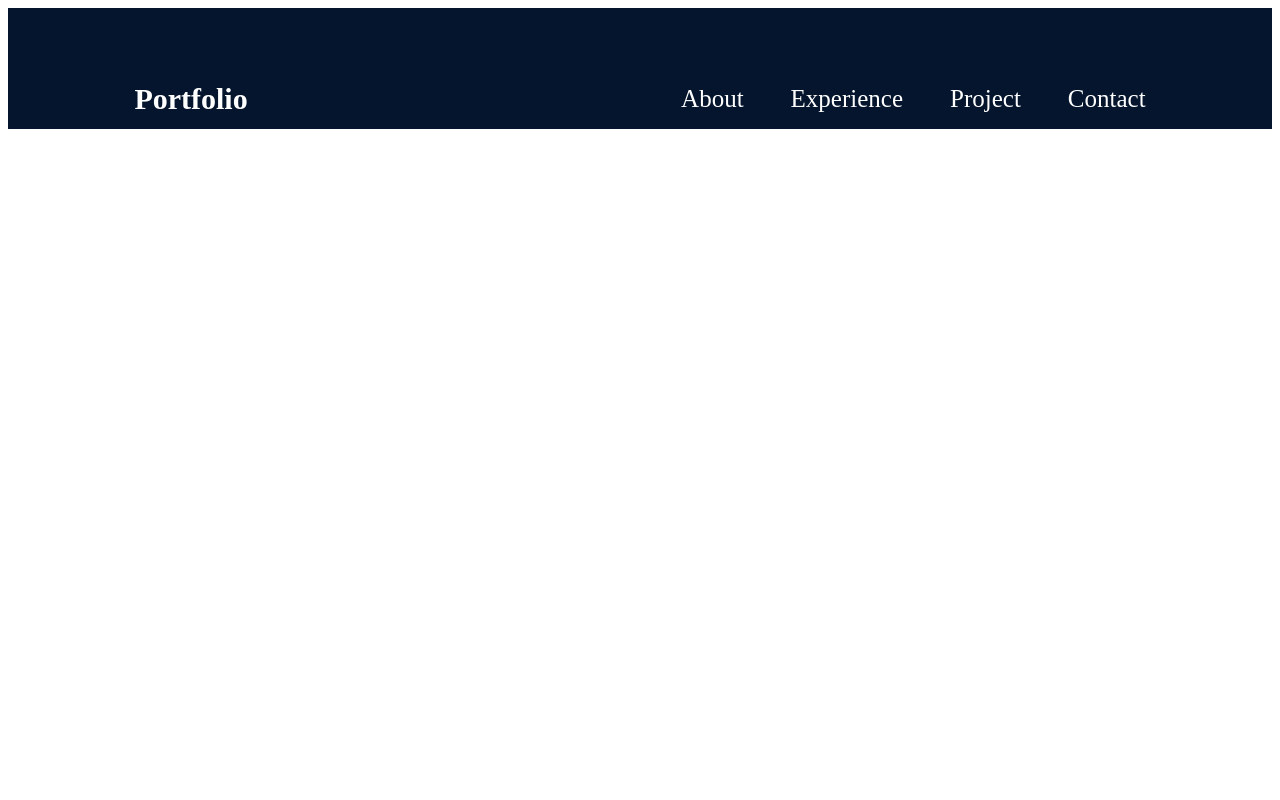
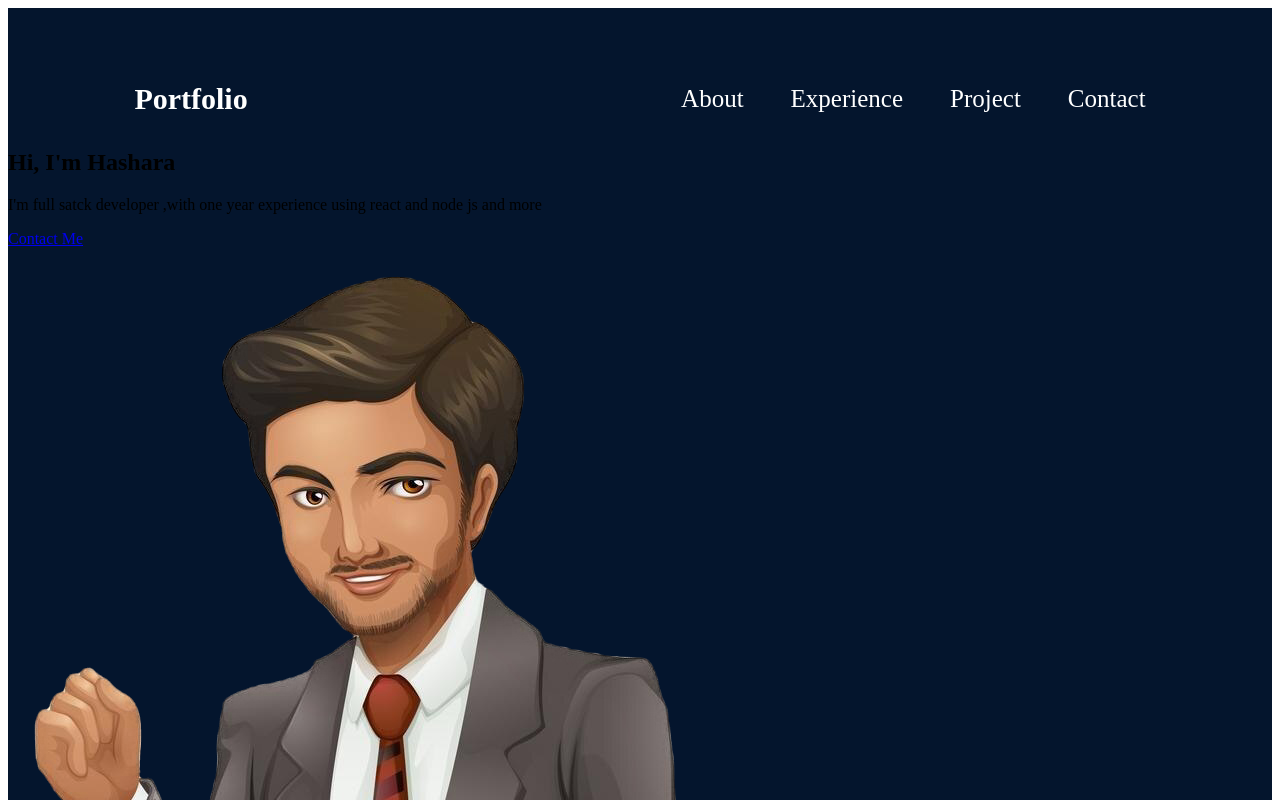
Before and after one commit to hasharas/my-portfolio, a React (Vite) app: page / in a window 1280 px wide. Shown: the top 800 px of the page. Built offline with nearby package versions, Linux system fonts and the light colour scheme; the HTML template or start-up script is replaced by a standard one.

Commit message:
Start: hero section create

```diff
--- a/src/App.jsx
+++ b/src/App.jsx
@@ -1,5 +1,6 @@
 
 import style from "./App.module.css";
+import Hero from "./component/Hero/Hero";
 import Navbar from "./component/Navbar/Navbar";
 
 function App() {
@@ -9,6 +10,7 @@ function App() {
     <>
       <div className={style.App}>
         <Navbar />
+        <Hero />
       </div>
 
     </>
--- a/src/component/Hero/Hero.jsx
+++ b/src/component/Hero/Hero.jsx
@@ -0,0 +1,26 @@
+import React from 'react';
+import style from './Hero.module.css'
+import HeroImg from "../../assets/hero/men.png"
+
+const Hero = () => {
+      return (
+            <section className={style.container}>
+                  <div className={style.content}>
+                        <h1 className={style.title}>
+                              Hi, I'm Hashara
+                        </h1>
+                        <p className={style.description}>
+                              I'm full satck developer ,with one year experience using react and node js and more
+                        </p>
+                        <a href="hasharamsankalpam@gmail.com" className={style.contactBtn}>Contact Me</a>
+
+                  </div>
+                  <img src={HeroImg} alt="hero" className={style.heroImg} />
+                  <div className={style.topBluer} />
+                  <div className={style.bottomBlur} />
+
+            </section>
+      );
+}
+
+export default Hero;
```
Also changed, not shown: src/assets/hero/men.png (renamed from src/assets/about/men.png).
